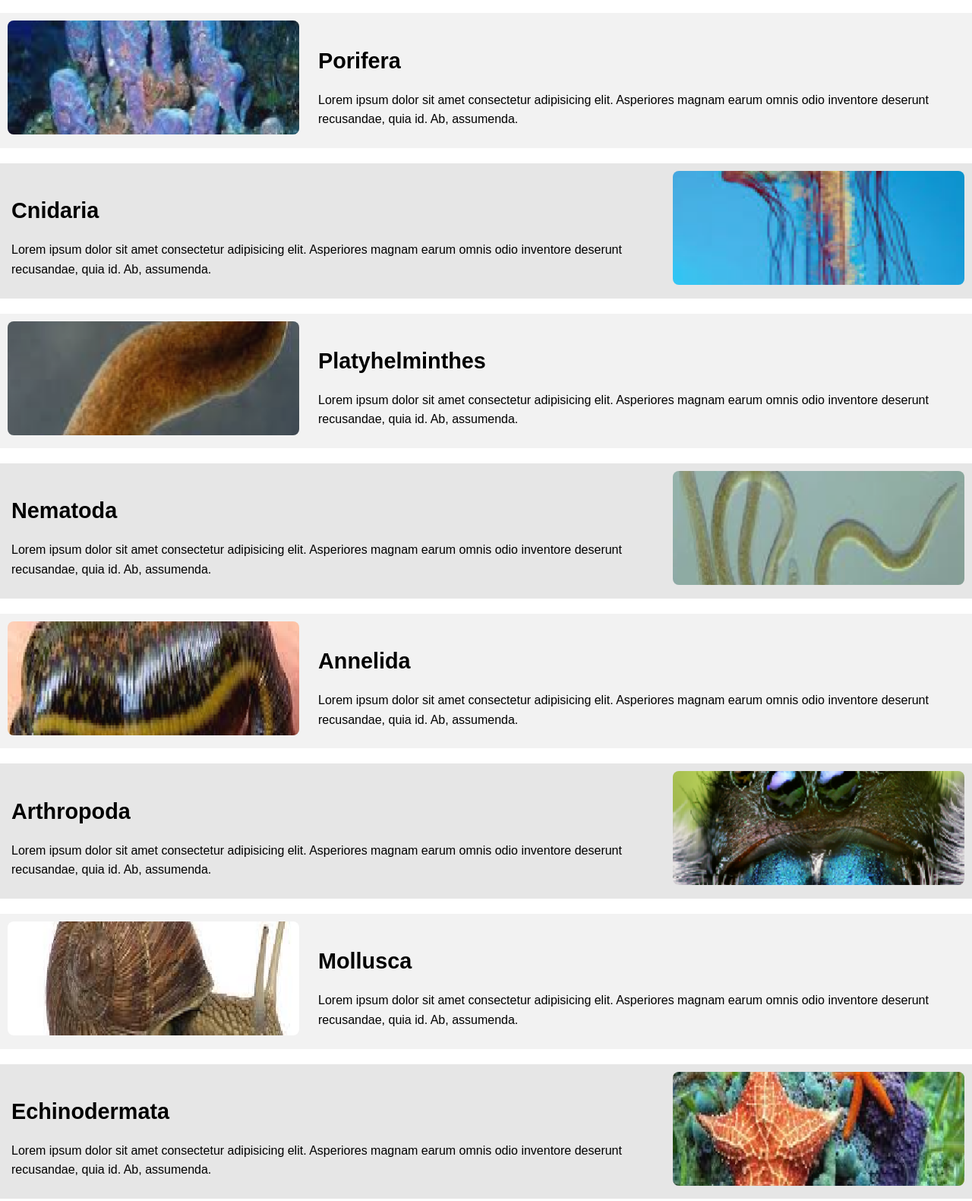
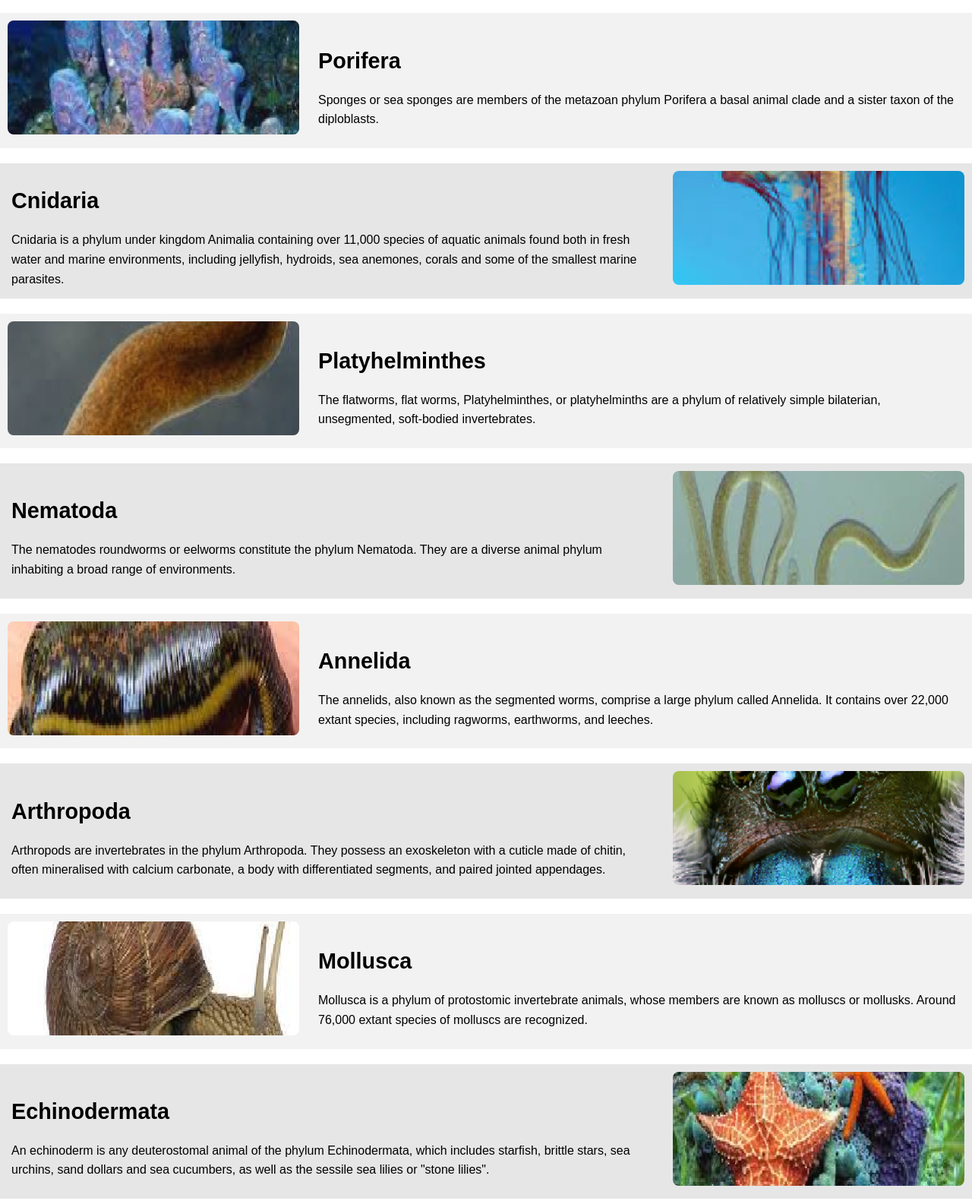
Before and after one commit to Soumyajit-siliguri/TierOneV52, a plain HTML site: page index.html in a window 1280 px wide. Shown: the part 734-2315 px from the top of the page at 76% size. Drawn offline with Linux system fonts and the light colour scheme.

Commit message:
second update commit

```diff
--- a/index.html
+++ b/index.html
@@ -77,7 +77,7 @@
                     </div>
                     <div class="phylum-text">
                         <h2>Porifera</h2>
-                        <p>Lorem ipsum dolor sit amet consectetur adipisicing elit. Asperiores magnam earum omnis odio inventore deserunt recusandae, quia id. Ab, assumenda.</p>
+                        <p>Sponges or sea sponges are members of the metazoan phylum Porifera a basal animal clade and a sister taxon of the diploblasts.</p>
                     </div>
 
                 </section>
@@ -88,7 +88,7 @@
                     </div>
                     <div class="phylum-text">
                         <h2>Cnidaria</h2>
-                        <p>Lorem ipsum dolor sit amet consectetur adipisicing elit. Asperiores magnam earum omnis odio inventore deserunt recusandae, quia id. Ab, assumenda.</p>
+                        <p>Cnidaria is a phylum under kingdom Animalia containing over 11,000 species of aquatic animals found both in fresh water and marine environments, including jellyfish, hydroids, sea anemones, corals and some of the smallest marine parasites.</p>
                     </div>
 
                 </section>
@@ -99,7 +99,7 @@
                     </div>
                     <div class="phylum-text">
                         <h2>Platyhelminthes</h2>
-                        <p>Lorem ipsum dolor sit amet consectetur adipisicing elit. Asperiores magnam earum omnis odio inventore deserunt recusandae, quia id. Ab, assumenda.</p>
+                        <p>The flatworms, flat worms, Platyhelminthes, or platyhelminths are a phylum of relatively simple bilaterian, unsegmented, soft-bodied invertebrates.</p>
                     </div>
 
                 </section>
@@ -110,7 +110,7 @@
                     </div>
                     <div class="phylum-text">
                         <h2>Nematoda</h2>
-                        <p>Lorem ipsum dolor sit amet consectetur adipisicing elit. Asperiores magnam earum omnis odio inventore deserunt recusandae, quia id. Ab, assumenda.</p>
+                        <p>The nematodes roundworms or eelworms constitute the phylum Nematoda. They are a diverse animal phylum inhabiting a broad range of environments.</p>
                     </div>
 
                 </section>
@@ -121,7 +121,7 @@
                     </div>
                     <div class="phylum-text">
                         <h2>Annelida</h2>
-                        <p>Lorem ipsum dolor sit amet consectetur adipisicing elit. Asperiores magnam earum omnis odio inventore deserunt recusandae, quia id. Ab, assumenda.</p>
+                        <p>The annelids, also known as the segmented worms, comprise a large phylum called Annelida. It contains over 22,000 extant species, including ragworms, earthworms, and leeches.</p>
                     </div>
 
                 </section>
@@ -132,7 +132,7 @@
                     </div>
                     <div class="phylum-text">
                         <h2>Arthropoda</h2>
-                        <p>Lorem ipsum dolor sit amet consectetur adipisicing elit. Asperiores magnam earum omnis odio inventore deserunt recusandae, quia id. Ab, assumenda.</p>
+                        <p>Arthropods are invertebrates in the phylum Arthropoda. They possess an exoskeleton with a cuticle made of chitin, often mineralised with calcium carbonate, a body with differentiated segments, and paired jointed appendages.</p>
                     </div>
 
                 </section>
@@ -143,7 +143,7 @@
                     </div>
                     <div class="phylum-text">
                         <h2>Mollusca</h2>
-                        <p>Lorem ipsum dolor sit amet consectetur adipisicing elit. Asperiores magnam earum omnis odio inventore deserunt recusandae, quia id. Ab, assumenda.</p>
+                        <p>Mollusca is a phylum of protostomic invertebrate animals, whose members are known as molluscs or mollusks. Around 76,000 extant species of molluscs are recognized.</p>
                     </div>
 
                 </section>
@@ -154,7 +154,7 @@
                     </div>
                     <div class="phylum-text">
                         <h2>Echinodermata</h2>
-                        <p>Lorem ipsum dolor sit amet consectetur adipisicing elit. Asperiores magnam earum omnis odio inventore deserunt recusandae, quia id. Ab, assumenda.</p>
+                        <p>An echinoderm is any deuterostomal animal of the phylum Echinodermata, which includes starfish, brittle stars, sea urchins, sand dollars and sea cucumbers, as well as the sessile sea lilies or "stone lilies".</p>
                     </div>
 
                 </section>
@@ -165,7 +165,7 @@
                     </div>
                     <div class="phylum-text">
                         <h2>Hemichordata</h2>
-                        <p>Lorem ipsum dolor sit amet consectetur adipisicing elit. Asperiores magnam earum omnis odio inventore deserunt recusandae, quia id. Ab, assumenda.</p>
+                        <p>Hemichordata is a phylum which consists of triploblastic, eucoelomate, and bilaterally symmetrical marine deuterostome animals, generally considered the sister group of the echinoderms. They appear in the Lower or Middle Cambrian and include two main classes: Enteropneusta, and Pterobranchia.</p>
                     </div>
 
                 </section>
@@ -176,7 +176,7 @@
                     </div>
                     <div class="phylum-text">
                         <h2>Chordata</h2>
-                        <p>Lorem ipsum dolor sit amet consectetur adipisicing elit. Asperiores magnam earum omnis odio inventore deserunt recusandae, quia id. Ab, assumenda.</p>
+                        <p>A chordate is a deuterostomic bilaterial animal belonging to the phylum Chordata. All chordates possess, at some point during their larval or adult stages, five distinctive physical characteristics that distinguish them from other taxa.</p>
                     </div>
 
                 </section>
```
